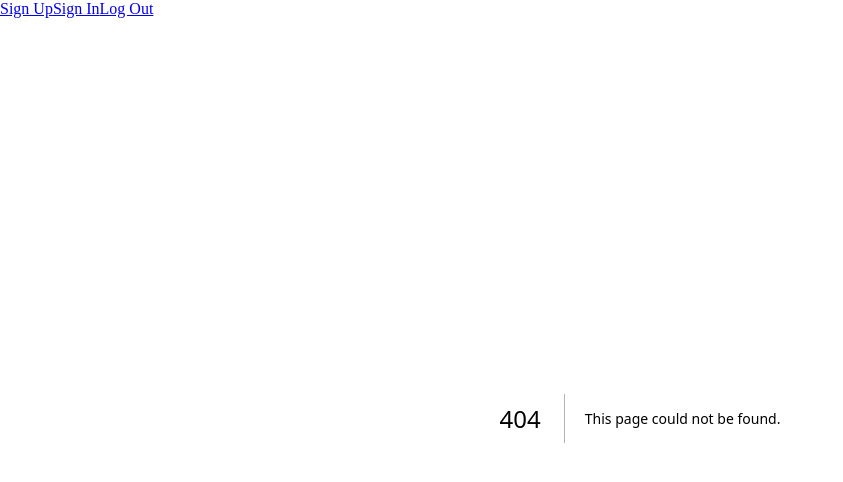
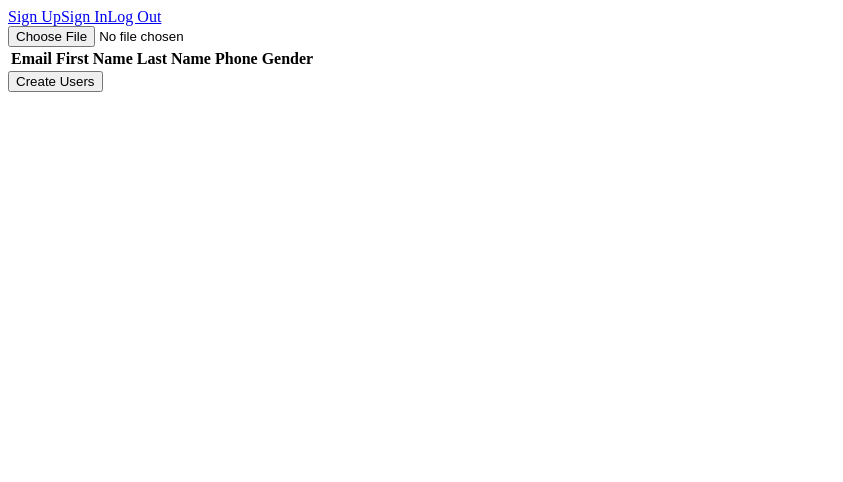
Before and after one commit to yasuhikasa/nextjs-div-practice, a Next.js app: page /csv/create in a window 1280 px wide. Before the commit this address had no page. Shown: the top 482 px of the page, without its empty margins (0-843 px from the left). Built offline with nearby package versions, Linux system fonts and the light colour scheme; what @aws-amplify/auth would draw is missing.

Commit message:
CSVインポートを実装

```diff
--- a/package.json
+++ b/package.json
@@ -10,14 +10,19 @@
   },
   "dependencies": {
     "@aws-amplify/ui-react": "^5.0.6",
+    "@aws-crypto/util": "^5.0.0",
+    "@aws-sdk/util-utf8-browser": "^3.259.0",
     "@types/node": "20.4.4",
+    "@types/papaparse": "^5.3.7",
     "@types/react": "18.2.15",
     "@types/react-dom": "18.2.7",
     "aws-amplify": "^5.3.5",
     "axios": "^1.4.0",
+    "csv-parser": "^3.0.0",
     "eslint": "8.45.0",
     "eslint-config-next": "13.4.12",
     "next": "13.4.12",
+    "papaparse": "^5.4.1",
     "react": "18.2.0",
     "react-dom": "18.2.0",
     "react-hook-form": "^7.45.2",
--- /dev/null
+++ b/src/pages/csv/create.tsx
@@ -0,0 +1,102 @@
+import React, { useState, useCallback } from 'react';
+import Papa from 'papaparse';
+
+export interface User {
+  lastName: string;
+  firstName: string;
+  lastNameKana: string;
+  firstNameKana: string;
+  email: string;
+  phone: string;
+  gender: 'male' | 'female' | '';
+}
+
+const UserImport: React.FC = () => {
+  const [users, setUsers] = useState<User[]>([]);
+  const [isDialogOpen, setIsDialogOpen] = useState(false);
+
+  const handleFileUpload = useCallback((event: React.ChangeEvent<HTMLInputElement>) => {
+    if (event.target.files !== null) {
+      const file = event.target.files[0];
+
+      Papa.parse(file, {
+        header: true,
+        complete: (results) => {
+          setUsers(results.data as User[]);
+        }
+      });
+    }
+  }, []);
+
+
+  const handleCreateUsers = async () => {
+    setIsDialogOpen(false);
+
+    for (let user of users) {
+      const response = await fetch('/api/register', {
+        method: 'POST',
+        headers: {
+          'Content-Type': 'application/json',
+        },
+        body: JSON.stringify(user),
+      });
+
+      if (!response.ok) {
+        // handle error
+        console.error(await response.text());
+        continue;
+      }
+
+      // handle success
+      console.log('User created', user.email);
+    }
+
+    setUsers([]);
+  };
+
+  const openDialog = () => {
+    setIsDialogOpen(true);
+  };
+
+  const closeDialog = () => {
+    setIsDialogOpen(false);
+  };
+
+  return (
+    <div>
+      <input type="file" accept=".csv" onChange={handleFileUpload} />
+      <table>
+        <thead>
+          <tr>
+            <th>Email</th>
+            <th>First Name</th>
+            <th>Last Name</th>
+            <th>Phone</th>
+            <th>Gender</th>
+          </tr>
+        </thead>
+        <tbody>
+          {users.map((user, index) => (
+            <tr key={index}>
+              <td>{user.email}</td>
+              <td>{user.firstName}</td>
+              <td>{user.lastName}</td>
+              <td>{user.phone}</td>
+              <td>{user.gender}</td>
+            </tr>
+          ))}
+        </tbody>
+      </table>
+      <button onClick={openDialog}>Create Users</button>
+      {isDialogOpen && (
+        <div>
+          <div>Are you sure you want to create these users?</div>
+          <button onClick={closeDialog}>Cancel</button>
+          <button onClick={handleCreateUsers}>OK</button>
+        </div>
+      )}
+    </div>
+  );
+};
+
+export default UserImport;
```
Also changed, not shown: 2 other files (tests, documents, lock files or other folders).
